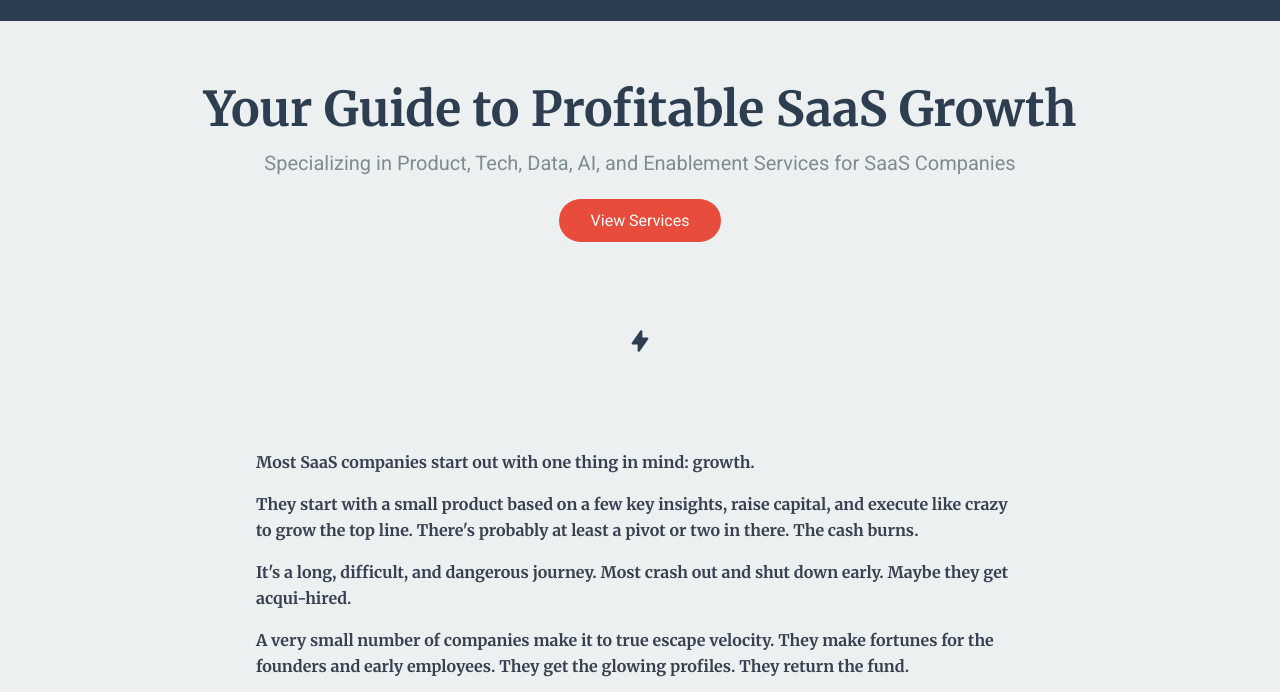
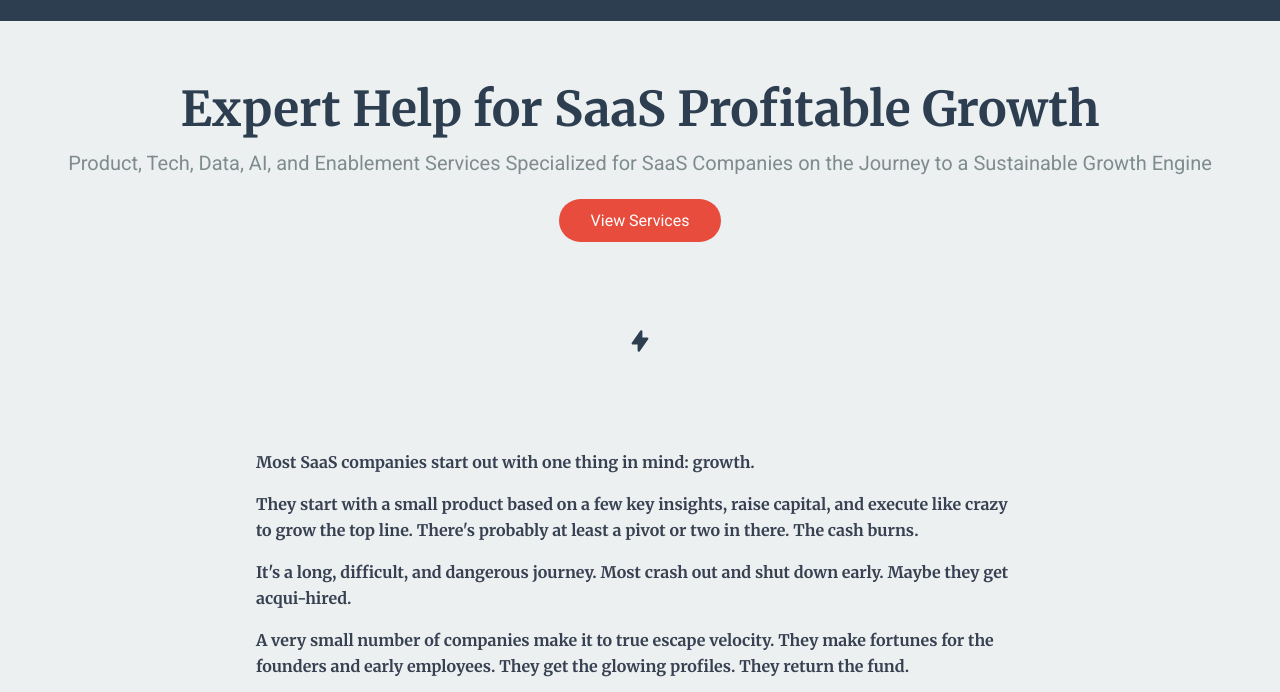
Before and after one commit to prodyssey/prodyssey-11ty, an Eleventy site: page src/index.njk in a window 1280 px wide. Shown: the part 67-759 px from the top of the page. Built offline with nearby package versions, Linux system fonts and the light colour scheme; Eleventy itself is replaced by a stand-in of ours; files that its build step writes are made by us from their sources.

Commit message:
title update

```diff
--- a/src/index.njk
+++ b/src/index.njk
@@ -8,11 +8,11 @@ image: /assets/images/home-og-image.jpg
 <section class="text-center py-16 px-4 bg-circuit-pattern bg-opacity-5">
   <div class="container mx-auto">
     <h1 class="text-5xl font-serif font-bold text-primary mb-4">
-      Your Guide to Profitable SaaS Growth
+      Expert Help for SaaS Profitable Growth
     </h1>
     <p class="text-xl mb-8">
-      Specializing in Product, Tech, Data, AI, and Enablement Services for SaaS
-      Companies
+      Product, Tech, Data, AI, and Enablement Services Specialized for SaaS
+      Companies on the Journey to a Sustainable Growth Engine
     </p>
     <a
       href="/services"
```
